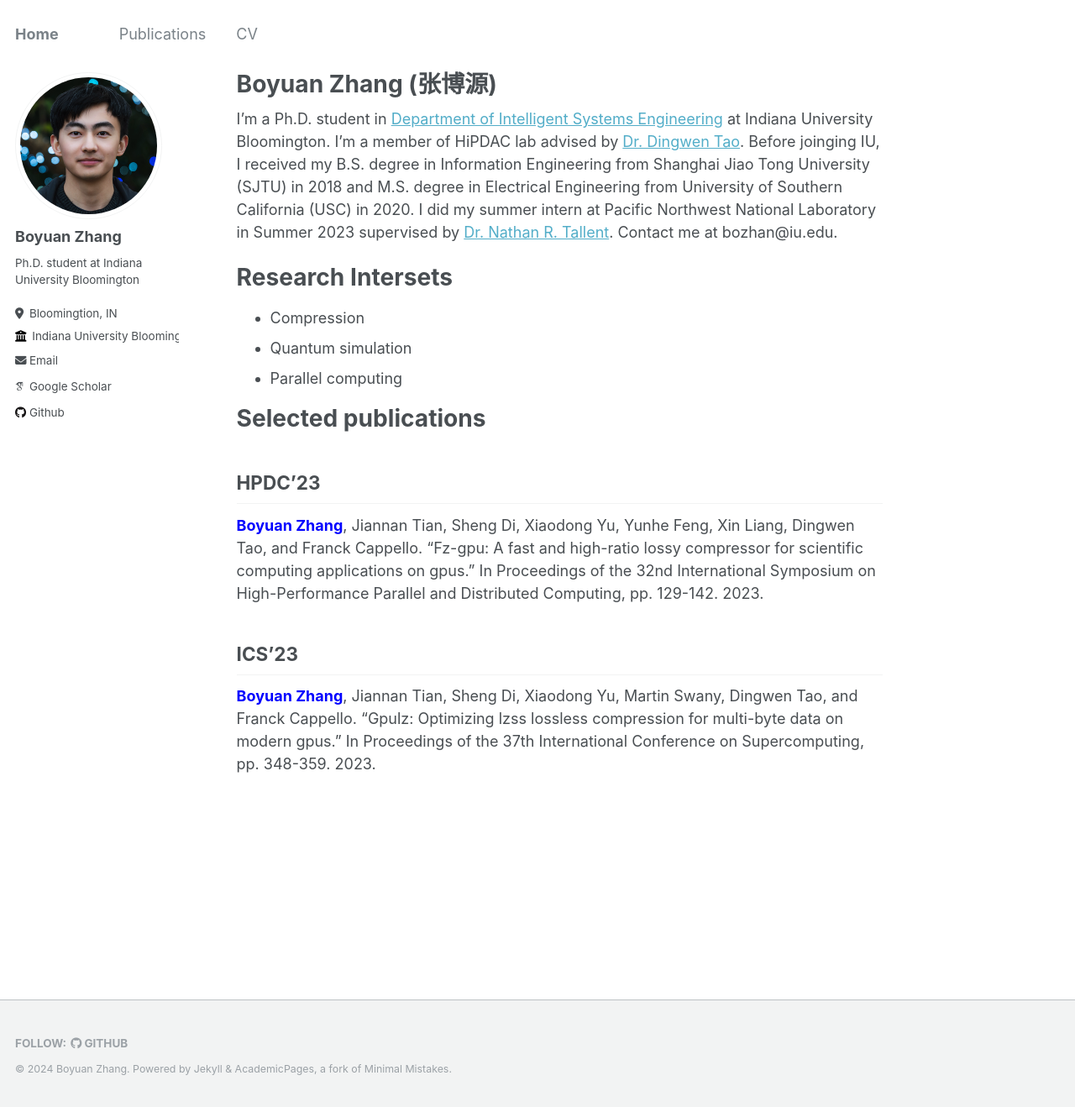
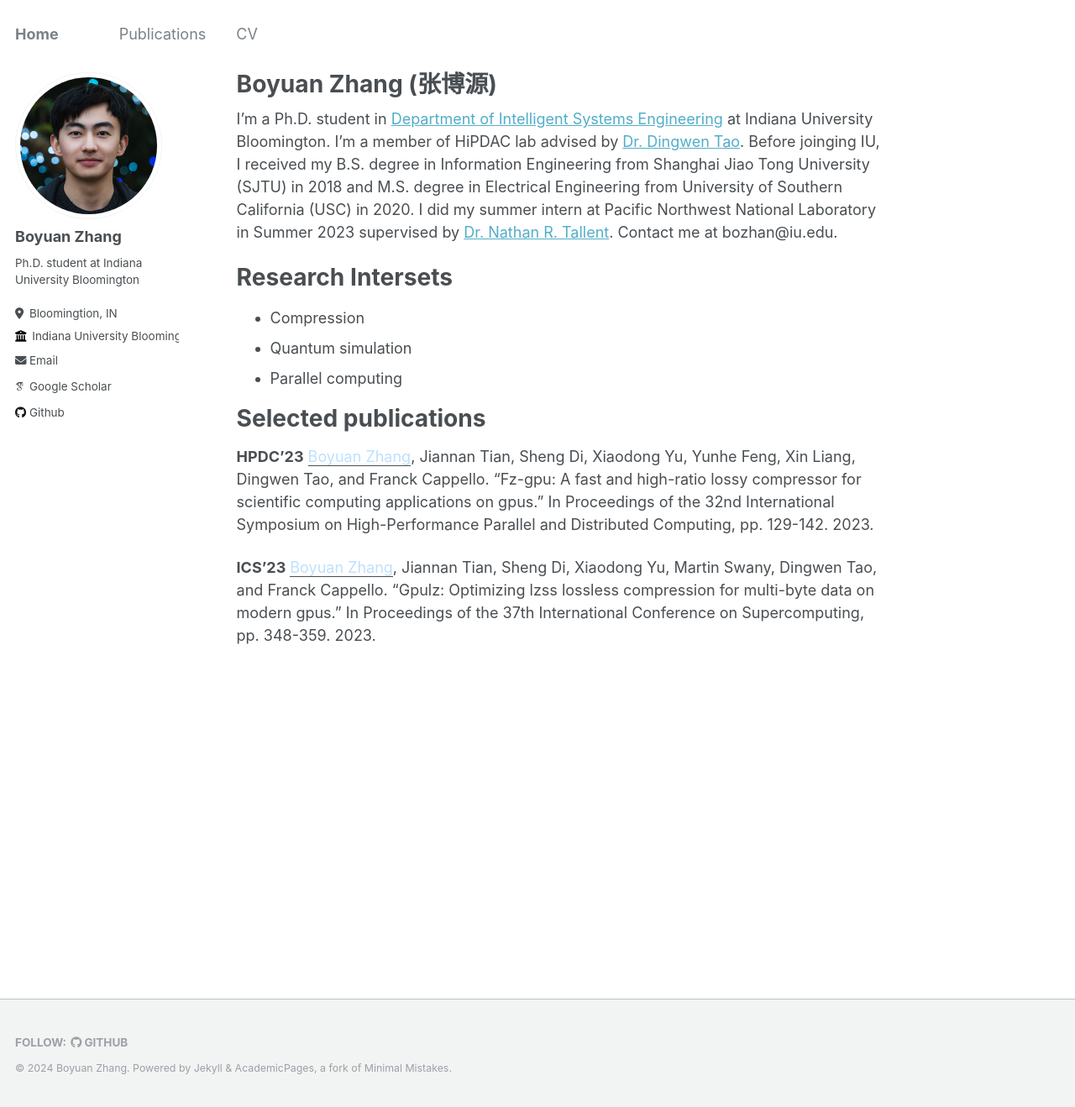
Before and after one commit to boyuanzhang62/boyuanzhang62.github.io_archive, a Jekyll site: the page built from _pages/about.md, in a window 1280 px wide and 1318 px high. Shown: the whole window at 84% size. Built offline with Jekyll 4.4.1, drawn with Linux system fonts in a browser that asks for light colours; some web fonts are replaced.

Commit message:
modify main page

```diff
--- a/_pages/about.md
+++ b/_pages/about.md
@@ -17,8 +17,8 @@ I'm a Ph.D. student in [Department of Intelligent Systems Engineering](https://e
 
 # Selected publications
 
-## HPDC'23
-<span style="color:blue">**Boyuan Zhang**</span>, Jiannan Tian, Sheng Di, Xiaodong Yu, Yunhe Feng, Xin Liang, Dingwen Tao, and Franck Cappello. "Fz-gpu: A fast and high-ratio lossy compressor for scientific computing applications on gpus." In Proceedings of the 32nd International Symposium on High-Performance Parallel and Distributed Computing, pp. 129-142. 2023.
+**HPDC'23**
+<span style="color:#bde0fe"><u>Boyuan Zhang</u></span>, Jiannan Tian, Sheng Di, Xiaodong Yu, Yunhe Feng, Xin Liang, Dingwen Tao, and Franck Cappello. "Fz-gpu: A fast and high-ratio lossy compressor for scientific computing applications on gpus." In Proceedings of the 32nd International Symposium on High-Performance Parallel and Distributed Computing, pp. 129-142. 2023.
 
-## ICS'23
-<span style="color:blue">**Boyuan Zhang**</span>, Jiannan Tian, Sheng Di, Xiaodong Yu, Martin Swany, Dingwen Tao, and Franck Cappello. "Gpulz: Optimizing lzss lossless compression for multi-byte data on modern gpus." In Proceedings of the 37th International Conference on Supercomputing, pp. 348-359. 2023.
+**ICS'23**
+<span style="color:#bde0fe"><u>Boyuan Zhang</u></span>, Jiannan Tian, Sheng Di, Xiaodong Yu, Martin Swany, Dingwen Tao, and Franck Cappello. "Gpulz: Optimizing lzss lossless compression for multi-byte data on modern gpus." In Proceedings of the 37th International Conference on Supercomputing, pp. 348-359. 2023.
```
